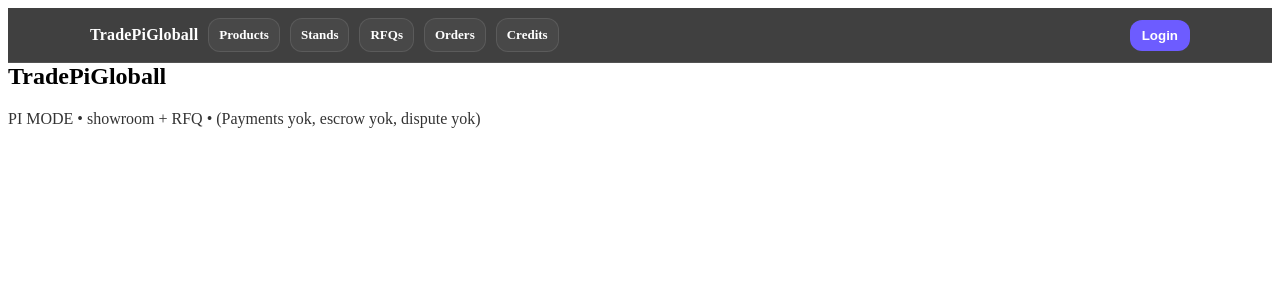
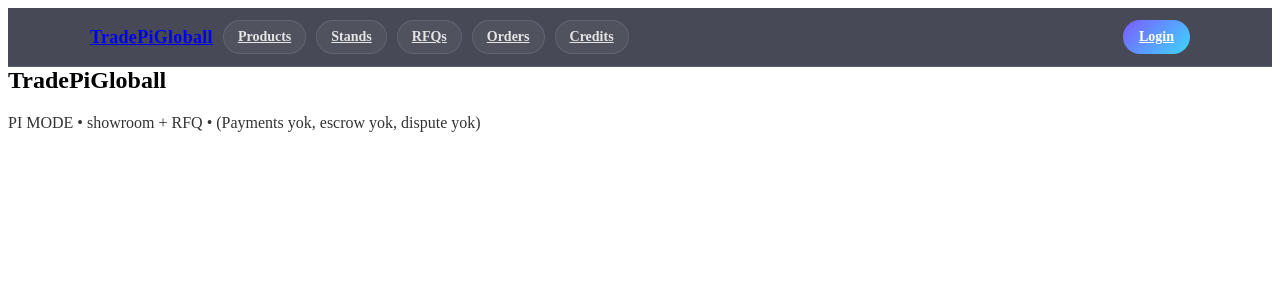
Before and after one commit to Bugsbuny24/Tradepigloball, a React (Vite) app: page / in a window 1280 px wide. Shown: the top 300 px of the page. Built offline with nearby package versions, Linux system fonts and the light colour scheme.

Commit message:
Update NavBar.jsx

```diff
--- a/src/components/NavBar.jsx
+++ b/src/components/NavBar.jsx
@@ -1,86 +1,85 @@
-import React from "react";
-import { Link, useLocation, useNavigate } from "react-router-dom";
-import { supabase } from "../lib/supabaseClient";
+import { Link, useLocation } from "react-router-dom";
 
 export default function NavBar() {
-  const loc = useLocation();
-  const nav = useNavigate();
-  const [user, setUser] = React.useState(null);
+  const { pathname } = useLocation();
 
-  React.useEffect(() => {
-    supabase.auth.getUser().then(({ data }) => setUser(data?.user || null));
-    const { data: sub } = supabase.auth.onAuthStateChange(async () => {
-      const { data } = await supabase.auth.getUser();
-      setUser(data?.user || null);
-    });
-    return () => sub?.subscription?.unsubscribe?.();
-  }, []);
-
-  async function logout() {
-    await supabase.auth.signOut();
-    nav("/login");
-  }
-
-  const Item = ({ to, children }) => {
-    const active = loc.pathname === to || loc.pathname.startsWith(to + "/");
-    return (
-      <Link to={to} style={link(active)}>
-        {children}
-      </Link>
-    );
-  };
+  const Item = ({ to, label }) => (
+    <Link
+      to={to}
+      style={{
+        padding: "8px 14px",
+        borderRadius: 999,
+        background: pathname.startsWith(to)
+          ? "linear-gradient(135deg,#7c5cff,#3dd6ff)"
+          : "rgba(255,255,255,.06)",
+        border: "1px solid rgba(255,255,255,.12)",
+        color: "#fff",
+        fontSize: 14,
+        fontWeight: 600,
+        opacity: pathname.startsWith(to) ? 1 : 0.85,
+      }}
+    >
+      {label}
+    </Link>
+  );
 
   return (
-    <div style={bar}>
-      <div style={inner}>
-        <div style={{ display: "flex", gap: 10, alignItems: "center", flexWrap: "wrap" }}>
-          <Link to="/" style={brand}>TradePiGloball</Link>
+    <div
+      style={{
+        position: "sticky",
+        top: 0,
+        zIndex: 50,
+        backdropFilter: "blur(14px)",
+        background: "rgba(10,14,30,.75)",
+        borderBottom: "1px solid rgba(255,255,255,.12)",
+      }}
+    >
+      <div
+        style={{
+          maxWidth: 1100,
+          margin: "0 auto",
+          padding: "12px 16px",
+          display: "flex",
+          alignItems: "center",
+          justifyContent: "space-between",
+          gap: 12,
+        }}
+      >
+        {/* Left */}
+        <div style={{ display: "flex", gap: 10, alignItems: "center" }}>
+          <Link
+            to="/"
+            style={{
+              fontWeight: 800,
+              fontSize: 18,
+              letterSpacing: 0.3,
+            }}
+          >
+            TradePiGloball
+          </Link>
 
-          <Item to="/pi/products">Products</Item>
-          <Item to="/store">Stands</Item>
-          <Item to="/rfqs">RFQs</Item>
-          <Item to="/orders">Orders</Item>
-          <Item to="/credits">Credits</Item>
+          <Item to="/products" label="Products" />
+          <Item to="/stand" label="Stands" />
+          <Item to="/rfqs" label="RFQs" />
+          <Item to="/orders" label="Orders" />
+          <Item to="/credits" label="Credits" />
         </div>
 
-        <div style={{ display: "flex", gap: 10, alignItems: "center", flexWrap: "wrap" }}>
-          {user ? (
-            <>
-              <span style={{ opacity: 0.8, fontSize: 12 }}>
-                {user.email || user.id}
-              </span>
-              <button onClick={logout} style={btn2}>Logout</button>
-            </>
-          ) : (
-            <button onClick={() => nav("/login")} style={btn}>
-              Login
-            </button>
-          )}
-        </div>
+        {/* Right */}
+        <Link
+          to="/login"
+          style={{
+            padding: "9px 16px",
+            borderRadius: 999,
+            background: "linear-gradient(135deg,#7c5cff,#3dd6ff)",
+            color: "#fff",
+            fontWeight: 700,
+            fontSize: 14,
+          }}
+        >
+          Login
+        </Link>
       </div>
     </div>
   );
 }
-
-const bar = {
-  position: "sticky",
-  top: 0,
-  zIndex: 10,
-  background: "rgba(0,0,0,.75)",
-  borderBottom: "1px solid rgba(255,255,255,.10)",
-  backdropFilter: "blur(10px)",
-};
-const inner = { maxWidth: 1100, margin: "0 auto", padding: "10px 14px", display: "flex", justifyContent: "space-between", gap: 10 };
-const brand = { color: "white", textDecoration: "none", fontWeight: 900, letterSpacing: 0.2 };
-const link = (active) => ({
-  color: "white",
-  textDecoration: "none",
-  padding: "8px 10px",
-  borderRadius: 12,
-  border: active ? "1px solid rgba(160,120,255,.55)" : "1px solid rgba(255,255,255,.10)",
-  background: active ? "rgba(120,70,255,.22)" : "rgba(255,255,255,.04)",
-  fontSize: 13,
-  fontWeight: 800,
-});
-const btn = { padding: "8px 12px", borderRadius: 12, border: "none", background: "#6d5cff", color: "white", fontWeight: 900, cursor: "pointer" };
-const btn2 = { padding: "8px 12px", borderRadius: 12, border: "1px solid rgba(255,255,255,.14)", background: "rgba(255,255,255,.06)", color: "white", fontWeight: 900, cursor: "pointer" };
```
